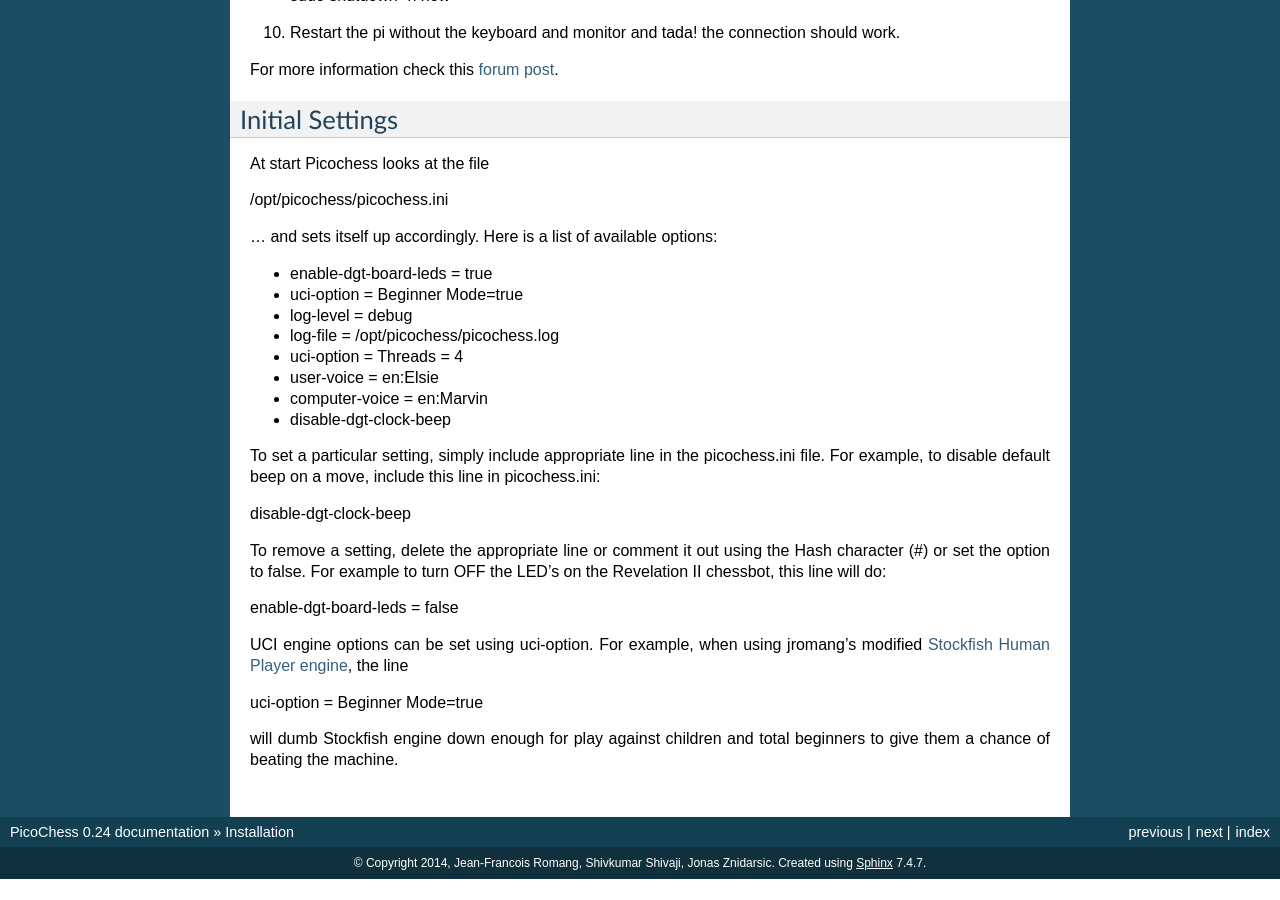
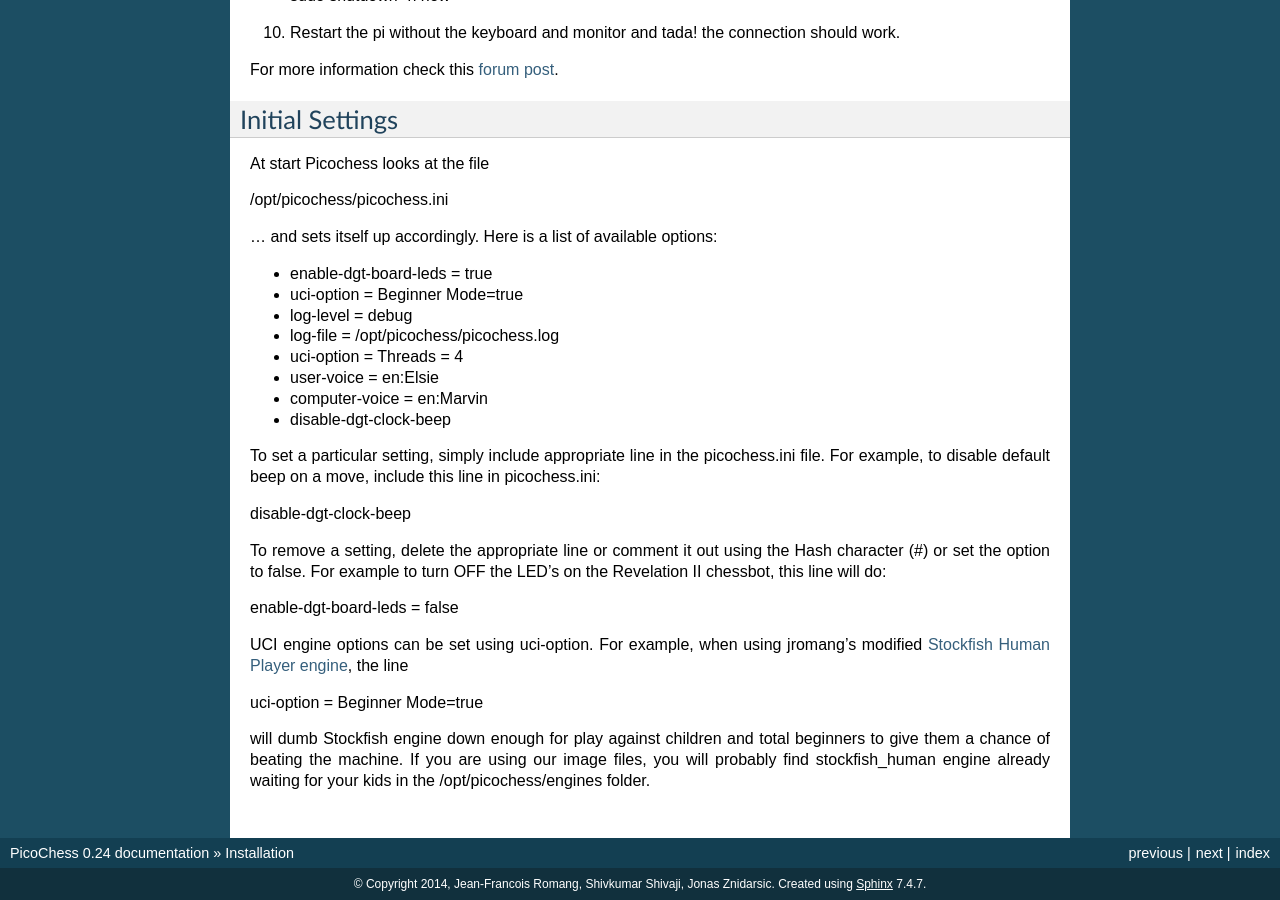
Before and after one commit to jromang/picochess, a Sphinx documentation site: the page built from docs/installation.rst, in a window 1280 px wide and 900 px high, scrolled down 2534 px. Built offline with Sphinx 7.4.7, drawn with Linux system fonts in a browser that asks for light colours; before the commit the page ends 3413 px from its top, so only the background shows below that.

Commit message:
Update installation.rst

```diff
--- a/docs/installation.rst
+++ b/docs/installation.rst
@@ -183,4 +183,5 @@
 uci-option = Beginner Mode=true
 
 will dumb Stockfish engine down enough for play against children and total beginners to give
-them a chance of beating the machine.
+them a chance of beating the machine. If you are using our image files, you will probably find
+stockfish_human engine already waiting for your kids in the /opt/picochess/engines folder.
```
